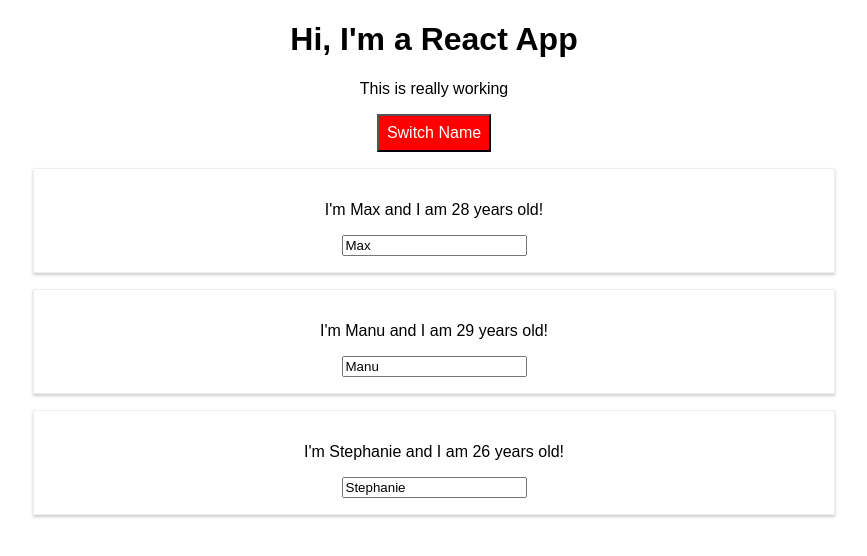
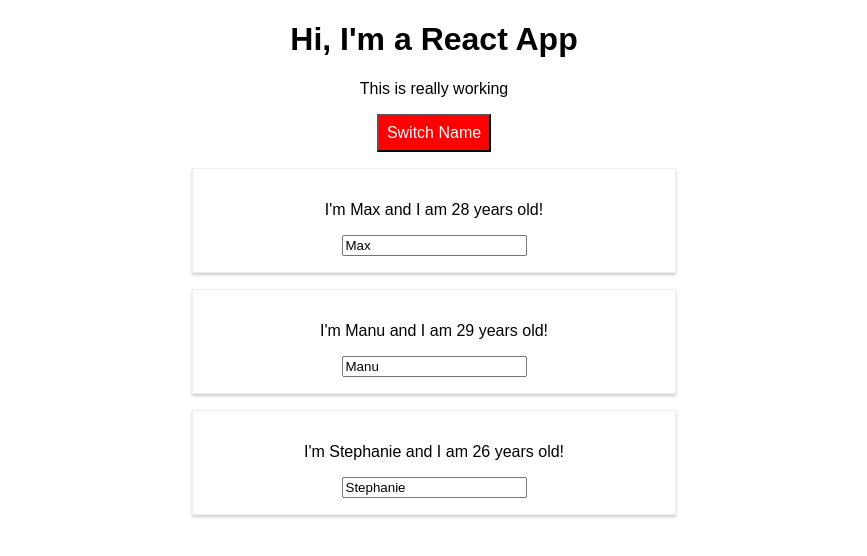
Before and after one commit to benjaminsinaiko/complete-react16, a React (Create React App) app in the folder react-complete-guide/: page / in a window 1280 px wide. Both pictures are taken after a click on the button "Switch Name". Shown: the top 556 px of the page, without its empty margins (206-1073 px from the left). Built offline with nearby package versions, Linux system fonts and the light colour scheme.

Commit message:
Using Radium for scoped styles and media selectors

```diff
--- a/react-complete-guide/src/App.js
+++ b/react-complete-guide/src/App.js
@@ -1,5 +1,6 @@
 import React, { Component } from 'react';
 import './App.css';
+import Radium, { StyleRoot } from 'radium';
 import Person from './Person/Person';
 
 class App extends Component {
@@ -49,7 +50,11 @@
       font: 'inherit',
       border: '1x solid blue',
       padding: '8px',
-      cursor: 'pointer'
+      cursor: 'pointer',
+      ':hover': {
+        backgroundColor: 'lightgreen',
+        color: 'black'
+      }
     };
 
     let persons = null;
@@ -72,6 +77,10 @@
       );
 
       style.backgroundColor = 'red';
+      style[':hover'] = {
+        backgroundColor: 'salmon',
+        color: 'black'
+      };
     }
 
     const classes = [];
@@ -83,6 +92,7 @@
     }
 
     return (
+      <StyleRoot>
         <div className="App">
           <h1>Hi, I'm a React App</h1>
           <p className={classes.join(' ')}>This is really working</p>
@@ -91,6 +101,7 @@
           </button>
           {persons}
         </div>
+      </StyleRoot>
     );
     // return React.createElement(
     //   'div',
@@ -100,4 +111,4 @@
   }
 }
 
-export default App;
+export default Radium(App);
--- a/react-complete-guide/src/Person/Person.js
+++ b/react-complete-guide/src/Person/Person.js
@@ -1,10 +1,17 @@
 import React from 'react';
+import Radium from 'radium';
 
 import './Person.css';
 
-const person = props => {
+const Person = props => {
+  const style = {
+    '@media (min-width: 500px)': {
+      width: '450px'
+    }
+  };
+
   return (
-    <div className="Person">
+    <div className="Person" style={style}>
       <p onClick={props.click}>
         I'm {props.name} and I am {props.age} years old!
       </p>
@@ -14,4 +21,4 @@
   );
 };
 
-export default person;
+export default Radium(Person);
```
Lines whose indentation alone changed are shown as unchanged.
